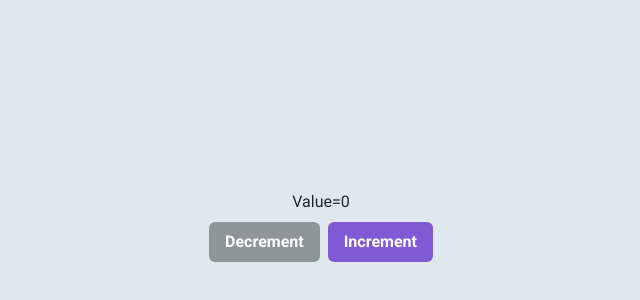
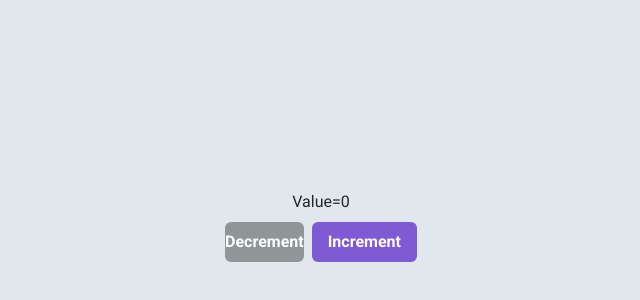
Before and after one commit to tpaphysics/tdd-todo-list, a React (Vite) app: page / in a window 1280 px wide. Shown: the part 174-474 px from the top of the page, without its empty margins (319-959 px from the left). Built offline with nearby package versions, Linux system fonts and the light colour scheme.

Commit message:
test: estilo do botão incremetar

```diff
--- a/src/Components/Counter/Counter.tsx
+++ b/src/Components/Counter/Counter.tsx
@@ -8,7 +8,7 @@ function Counter() {
     <VStack w='100vw' h='100vh' justifyContent='center'>
       <h1>Value={count}</h1>
       <HStack>
-        <Button colorScheme='blackAlpha' onClick={decrement}>
+        <Button colorScheme='blackAlpha' onClick={decrement} padding='0'>
           Decrement
         </Button>
         <Button colorScheme='purple' onClick={increment}>
```
Also changed, not shown: 1 other file (tests, documents, lock files or other folders).
